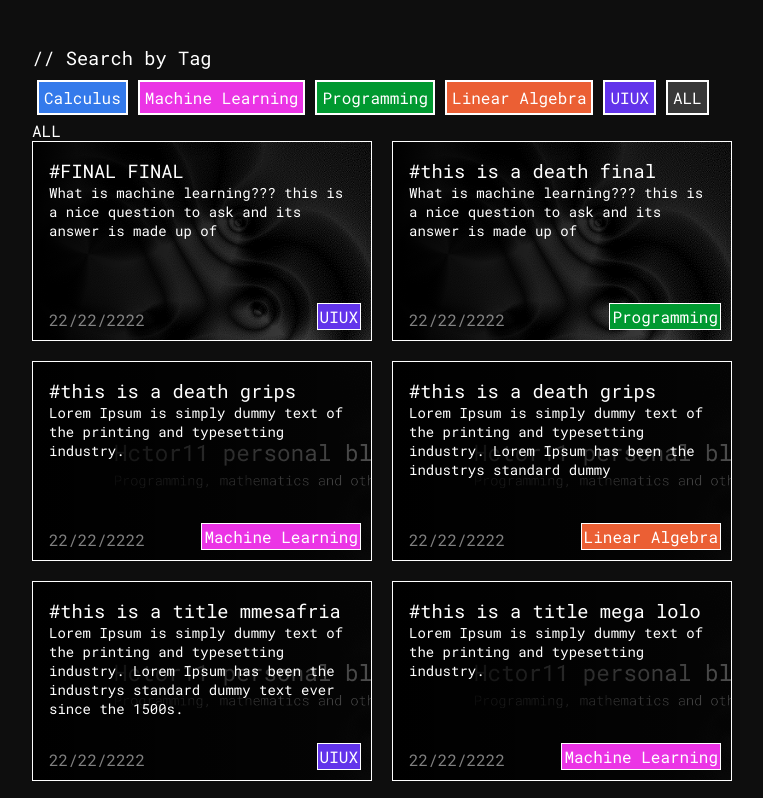
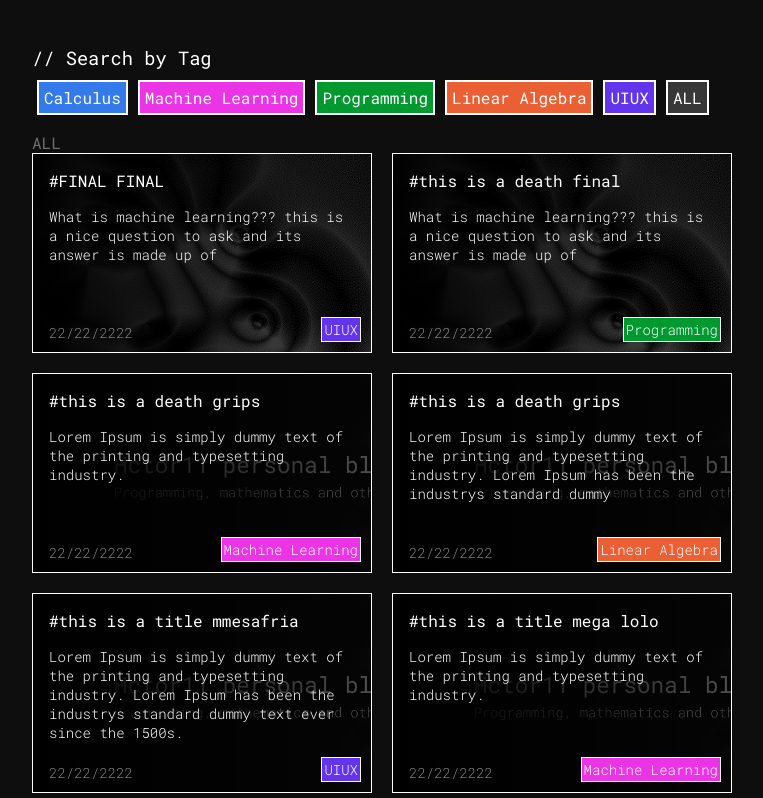
Before and after one commit to Hctor11/personal-blog, an Astro site: page / in a window 1280 px wide. Shown: the part 880-1678 px from the top of the page, without its empty margins (258-1021 px from the left). Built offline with nearby package versions, Linux system fonts and the light colour scheme; Astro itself is replaced by a stand-in of ours.

Commit message:
[add] final index styles

```diff
--- a/src/components/TagsSearch.tsx
+++ b/src/components/TagsSearch.tsx
@@ -35,7 +35,10 @@ const TagsSearch = () => {
           {tag}
         </button>
       ))}
-      <p style={{color: '#fff'}}>{selectedTag}</p>
+      <p style={{
+        color: '#fff',
+        marginTop: '12px',
+        filter: 'opacity(0.4)'}}>{selectedTag}</p>
       <SortEntries toSort={selectedTag}/>
     </div>
   );
--- a/src/styles/styles.sass
+++ b/src/styles/styles.sass
@@ -61,6 +61,8 @@ body
     gap: 20px
 
 .all-entry
+    font-size: 14px
+    font-weight: 300
     position: relative
     border: 1px solid white
     padding: 16px
@@ -68,7 +70,7 @@ body
     height: 200px
     text-decoration: none
     color: #fff
-    transition: .3s ease-in-out
+    transition: .2s ease-in
 
     .all-tag-entry
         padding: 2px
@@ -78,7 +80,9 @@ body
         bottom: 10px
 
     h3
+        font-size: 16px
         font-weight: 400
+        margin-bottom: 16px
     p
         font-size: 14px
 
```
Also changed, not shown: src/pages/about.astro (+6 -1 lines).
